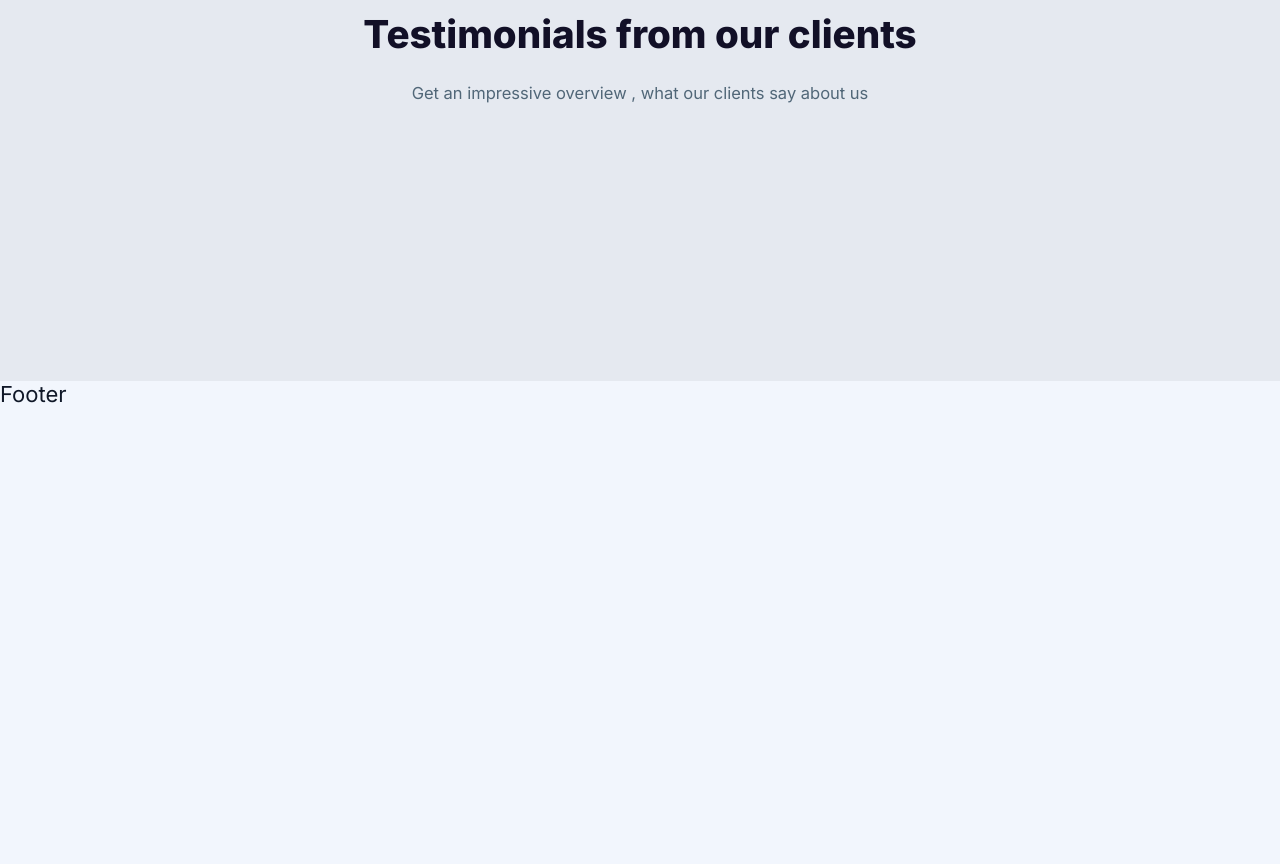
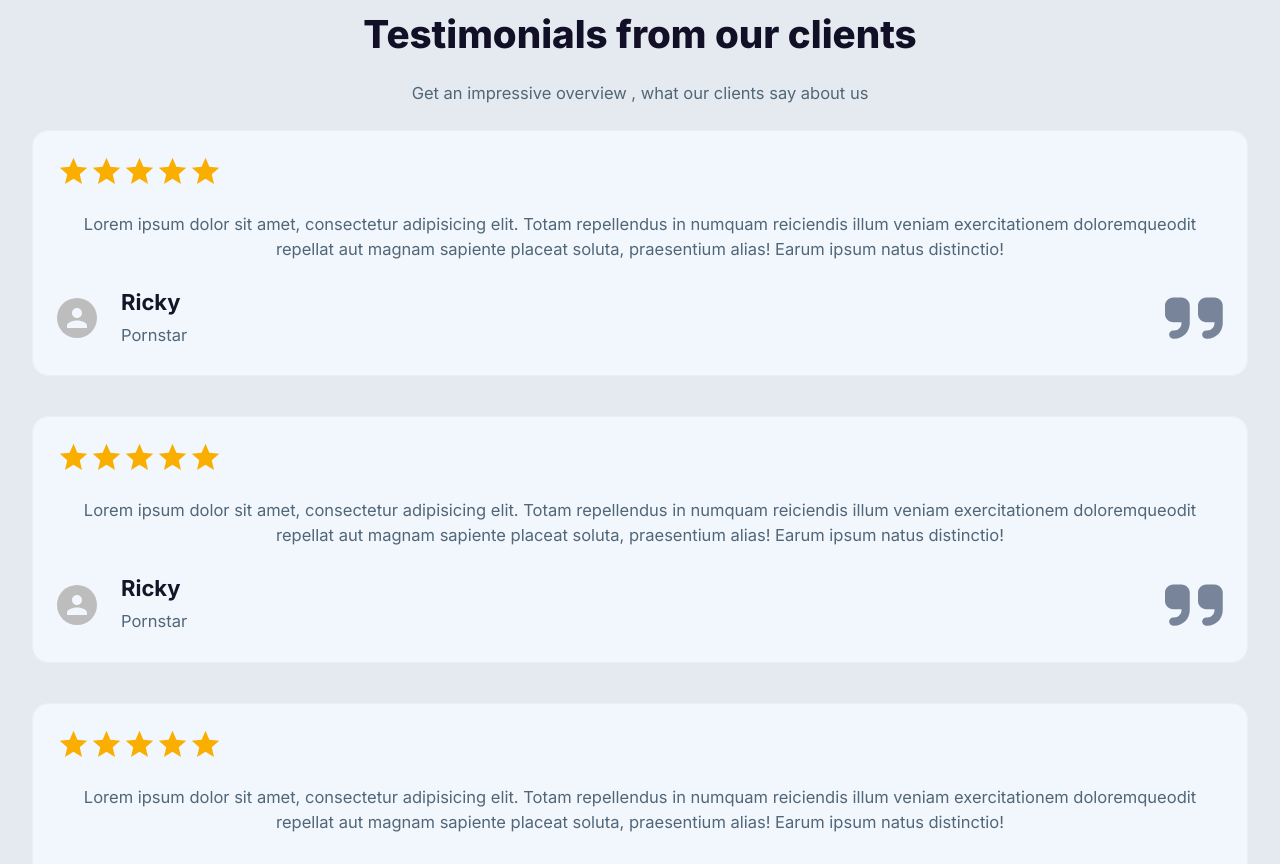
Before and after one commit to danielgen01/financy, a Next.js app: page / in a window 1280 px wide. Shown: the part 1900-2764 px from the top of the page. Before the commit the page ends 2307 px from the top, so only its background shows below. Built offline with nearby package versions, Linux system fonts and the light colour scheme; no server answers.

Commit message:
feat: add quoteTeaser first approach

```diff
--- /dev/null
+++ b/src/app/components/QuoteTeaser/QuoteTeaser.styles.module.css
@@ -0,0 +1,39 @@
+.StyledQuoteTeaser {
+    display: flex;
+    flex-direction: column;
+    align-items: flex-start;
+    justify-content: center;
+    background-color: var(--color-quote-teaser-background);
+    padding: var(--spacing-lg);
+    border-radius:var(--border-radius-lg) ;
+    gap: var(--spacing-lg);
+    border: 1px solid var(--color-container-outline);
+}
+
+.StyledRoofer {
+    display: flex;
+    justify-content: space-between;
+    align-items: center;
+    width: 100%;
+}
+
+.StyledAvatarAndTextWrapper {
+    display: flex;
+    flex-direction: row;
+    align-items: center;
+    gap: var(--spacing-lg);
+    height: 100%;
+}
+
+.StyledNameAndRole {
+    display: flex;
+    flex-direction: column;
+    justify-content: space-between;
+    height: 100%;
+    gap: var(--spacing-sm);
+
+}
+
+.StyledQuoteIcon {
+    color: var(--color-quote-teaser-icon);
+}
--- /dev/null
+++ b/src/app/components/QuoteTeaser/QuoteTeaser.tsx
@@ -0,0 +1,38 @@
+import { faQuoteRight } from "@fortawesome/free-solid-svg-icons"
+import { FontAwesomeIcon } from "@fortawesome/react-fontawesome"
+import { Avatar, Rating } from "@mui/material"
+import React from "react"
+
+import Paragraph from "../Typography/Paragraph/Paragraph"
+import styles from "./QuoteTeaser.styles.module.css"
+
+export interface QuoteTeaserProps {
+  starCount: number
+  testimonialText: string
+}
+
+export const QuoteTeaser: React.FC<QuoteTeaserProps> = ({
+  starCount,
+  testimonialText,
+}) => {
+  return (
+    <div className={styles.StyledQuoteTeaser}>
+      <Rating name="read-only" value={starCount} readOnly />
+      <Paragraph>{testimonialText}</Paragraph>
+      <div className={styles.StyledRoofer}>
+        <div className={styles.StyledAvatarAndTextWrapper}>
+          <Avatar />
+          <div className={styles.StyledNameAndRole}>
+            <h4>Ricky</h4>
+            <Paragraph>Pornstar</Paragraph>
+          </div>
+        </div>
+        <FontAwesomeIcon
+          icon={faQuoteRight}
+          size="3x"
+          className={styles.StyledQuoteIcon}
+        />
+      </div>
+    </div>
+  )
+}
--- a/src/app/global.css
+++ b/src/app/global.css
@@ -108,6 +108,8 @@
      --color-typography-default:#121027;
     --color-preview-section-background:#E5E9F0;
     --color-testimonial-section-background:#E5E9F0;
+    --color-quote-teaser-icon:#778499;
+    --color-quote-teaser-background: #F2F6FD;
 
     /* shared colors */
     --color-icon: #778499;
@@ -147,6 +149,9 @@
   --color-typography-default:#F2F6FD;
   --color-preview-section-background:#292644;
   --color-testimonial-section-background:#1E1D3A;
+  --color-quote-teaser-icon:#FFFFFF;
+  --color-quote-teaser-background: #282747;
+
 
 
 
--- a/src/app/pageTemplates/homepage/SubComponents.styles.module.css
+++ b/src/app/pageTemplates/homepage/SubComponents.styles.module.css
@@ -64,7 +64,6 @@
   align-items: center;
   gap: var(--spacing-lg);
   background-color: var(--color-testimonial-section-background);
-  height: 50vh;
 }
 
 .StyledTestimonialContentWrapper {
@@ -74,6 +73,12 @@
   align-items: center;
   gap: var(--spacing-lg);
   padding: var(--spacing-xl);
+}
+
+.StyledQuoteTeaserWrapper {
+  display: flex;
+  flex-direction: column;
+  gap: var(--spacing-2xl);
 }
 
 .StyledBenefitTeaserWrapper {
--- a/src/app/pageTemplates/homepage/SubComponents.tsx
+++ b/src/app/pageTemplates/homepage/SubComponents.tsx
@@ -25,6 +25,7 @@ import DarkReport from "../../../../public/report_dark.png"
 import LightReport from "../../../../public/report_light.png"
 import TrackingImage from "../../../../public/tracking.png"
 import styles from "./SubComponents.styles.module.css"
+import { QuoteTeaser } from "@/app/components/QuoteTeaser/QuoteTeaser"
 
 const ArrowSvg = () => {
   return (
@@ -169,6 +170,20 @@ export const TestimonalSection = () => {
         <Paragraph>
           Get an impressive overview , what our clients say about us
         </Paragraph>
+        <div className={styles.StyledQuoteTeaserWrapper}>
+          <QuoteTeaser
+            starCount={5}
+            testimonialText=" Lorem ipsum dolor sit amet, consectetur adipisicing elit. Totam repellendus in numquam reiciendis illum veniam exercitationem doloremqueodit repellat aut magnam sapiente placeat soluta, praesentium alias! Earum ipsum natus distinctio!"
+          />
+          <QuoteTeaser
+            starCount={5}
+            testimonialText=" Lorem ipsum dolor sit amet, consectetur adipisicing elit. Totam repellendus in numquam reiciendis illum veniam exercitationem doloremqueodit repellat aut magnam sapiente placeat soluta, praesentium alias! Earum ipsum natus distinctio!"
+          />
+          <QuoteTeaser
+            starCount={5}
+            testimonialText=" Lorem ipsum dolor sit amet, consectetur adipisicing elit. Totam repellendus in numquam reiciendis illum veniam exercitationem doloremqueodit repellat aut magnam sapiente placeat soluta, praesentium alias! Earum ipsum natus distinctio!"
+          />
+        </div>
       </div>
     </section>
   )
```
Also changed, not shown: 1 other file (tests, documents, lock files or other folders).
